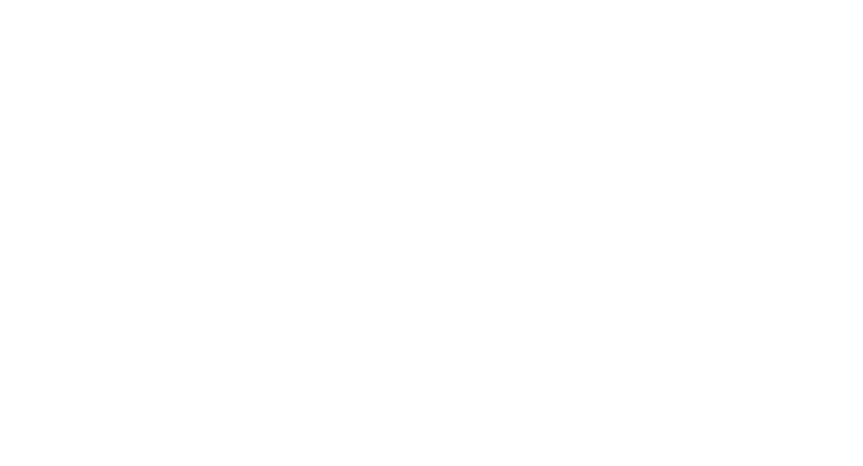
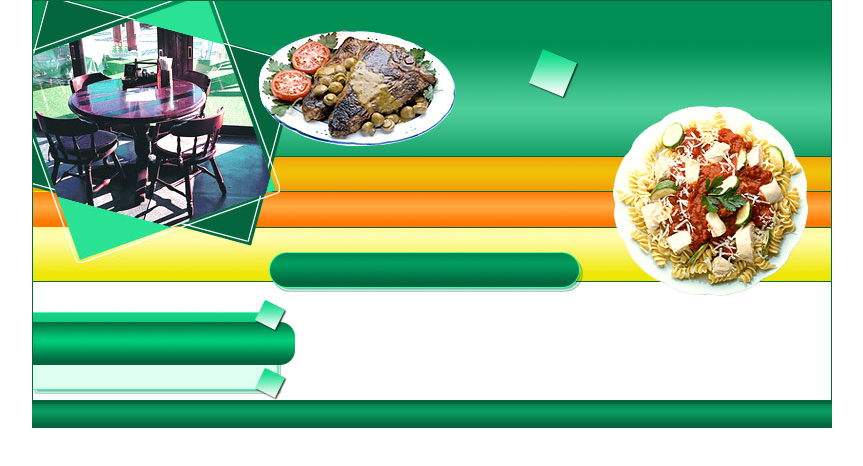
Before and after one commit to MERIN2/laboratornaya-7, a plain HTML site: page index.html in a window 1280 px wide. Shown: the whole page, without its empty margins (224-1087 px from the left). Drawn offline with Linux system fonts and the light colour scheme; files that its build step writes are made by us from their sources.

Commit message:
Решаем проблемы с отступами добавлением свойства margin:0px для body

```diff
--- a/index.html
+++ b/index.html
@@ -1,10 +1,12 @@
 <!DOCTYPE html>
-<html>
+<html lang="en">
 <head>
-      <title> Блочная верстка сайта </title>
-      <link rel="stylesheet" type="text/css" href="style.css">
+<meta charset="UTF-8">
+<meta http-equiv="X-UA-Compatible" content="IE=edge">
+<meta name="viewport" content="width=device-width, initial-scale=1.0">
+<title>Блочная верстка сайта</title>
+<link rel="stylesheet" href="style/style.css">
 </head>
-
 <body>
 <div id="main">
 <div id="header"></div>
@@ -20,5 +22,4 @@
 <div id="footer"></div>
 </div>
 </body>
-
 </html>
--- a/style/style.css
+++ b/style/style.css
@@ -0,0 +1,75 @@
+body{
+margin: 0px;
+padding-left: 20%;
+margin: 0px;
+}
+
+#main{
+width: 800px;
+background-image: url(../images/fon_bg.jpg);
+background-repeat: repeat-y;
+}
+
+#header{
+width: 800px;
+height: 200px;
+margin-bottom: -45px;
+background-image: url(../images/header.jpg);
+background-repeat: no-repeat;
+}
+
+#menu1{
+width:800px;
+height:35px;
+background-image: url(../images/menu1.jpg);
+background-repeat:no-repeat;
+}
+
+#menu2{
+width:800px;
+height:36px;
+background-image: url(../images/menu2.jpg);
+background-repeat:no-repeat;
+}
+
+#menu3{
+width:800px;
+height:72px;
+background-image: url(../images/menu3.jpg);
+background-repeat:no-repeat;
+}
+
+#reklama{
+float:left;
+width:263px;
+}
+#reklama_top{
+width:263px;
+height:67px;
+background-image: url(../images/reklama_top.jpg);
+background-repeat:no-repeat;
+}
+#reklama_text{
+width:263px;
+background-image: url(../images/reklama_bg.jpg);
+background-repeat: repeat-y;
+}
+#reklama_bottom{
+width:263px;
+height:35px;
+background-image: url(../images/reklama_bottom.jpg);
+background-repeat:no-repeat;
+}
+
+#content{
+float:right;
+width:507px;
+}
+
+#footer{
+clear:both;
+width: 800px;
+height: 28px;
+background-image: url(../images/footer.jpg);
+background-repeat: repeat-x;
+}
```
Lines whose indentation alone changed are shown as unchanged.
